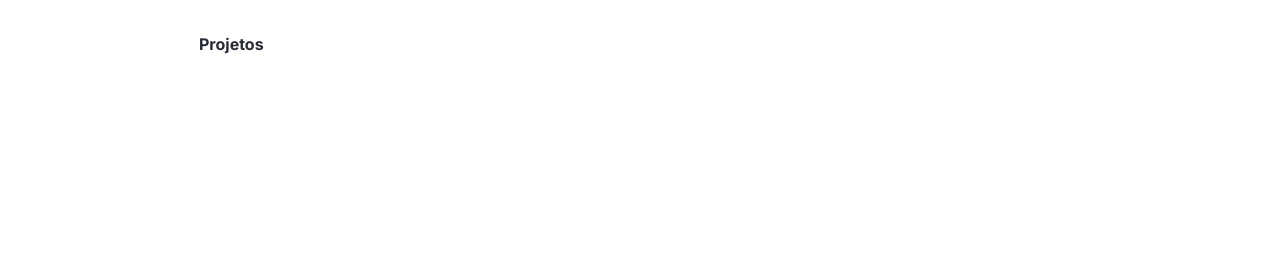
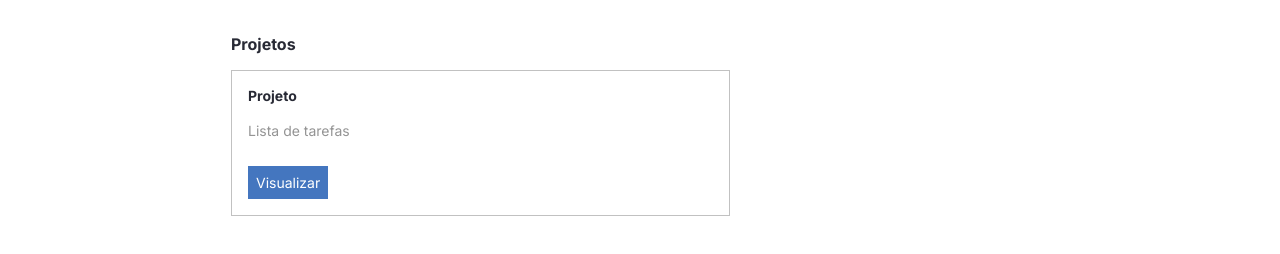
Before and after one commit to davislamenha/pratica-modulo29-ebac, a React (Create React App) app: page / in a window 1280 px wide. Shown: the part 386-640 px from the top of the page. Built offline with nearby package versions, Linux system fonts and the light colour scheme.

Commit message:
criando secao de projetos

```diff
--- /dev/null
+++ b/src/Components/Projeto/index.tsx
@@ -0,0 +1,13 @@
+import P from '../Paragrafo'
+import Titulo from '../Titulo'
+import { Card, LinkBotao } from './styles'
+
+const Projeto = () => (
+  <Card>
+    <Titulo>Projeto</Titulo>
+    <P tipo="secundario">Lista de tarefas</P>
+    <LinkBotao>Visualizar</LinkBotao>
+  </Card>
+)
+
+export default Projeto
--- /dev/null
+++ b/src/Components/Projeto/styles.ts
@@ -0,0 +1,16 @@
+import styled from 'styled-components'
+
+export const Card = styled.div`
+  border: 1px solid #c1c1c1;
+  padding: 16px;
+`
+
+export const LinkBotao = styled.a`
+  display: inline-block;
+  color: #fff;
+  font-size: 14px;
+  background-color: #4476bf;
+  text-decoration: none;
+  padding: 8px;
+  margin-top: 24px;
+`
--- a/src/Containers/Projetos/index.tsx
+++ b/src/Containers/Projetos/index.tsx
@@ -1,8 +1,16 @@
+import Projeto from '../../Components/Projeto'
 import Titulo from '../../Components/Titulo'
+
+import { Lista } from './styles'
 
 const Projetos = () => (
   <section>
     <Titulo fontSize={16}>Projetos</Titulo>
+    <Lista>
+      <li>
+        <Projeto />
+      </li>
+    </Lista>
   </section>
 )
 
--- /dev/null
+++ b/src/Containers/Projetos/styles.ts
@@ -0,0 +1,12 @@
+import styled from 'styled-components'
+
+export const Lista = styled.ul`
+  display: grid;
+  grid-template-columns: 1fr 1fr;
+  gap: 40px 36px;
+
+  @media (max-width: 768px) {
+    grid-template-columns: 1fr;
+    gap: 16px 0;
+  }
+`
--- a/src/styles.ts
+++ b/src/styles.ts
@@ -6,6 +6,10 @@
   padding: 0;
   box-sizing: border-box;
   font-family: 'Inter', sans-serif;
+}
+
+ul {
+  list-style: none;
 }
 
 body {
@@ -23,7 +27,7 @@
   width: min(100% - 30px, 1440px);
   margin: 0 auto;
   display: grid;
-  grid-template-columns: 128px auto;
+  grid-template-columns: 160px auto;
   column-gap: 56px;
 
   @media (max-width: 768px) {
```
